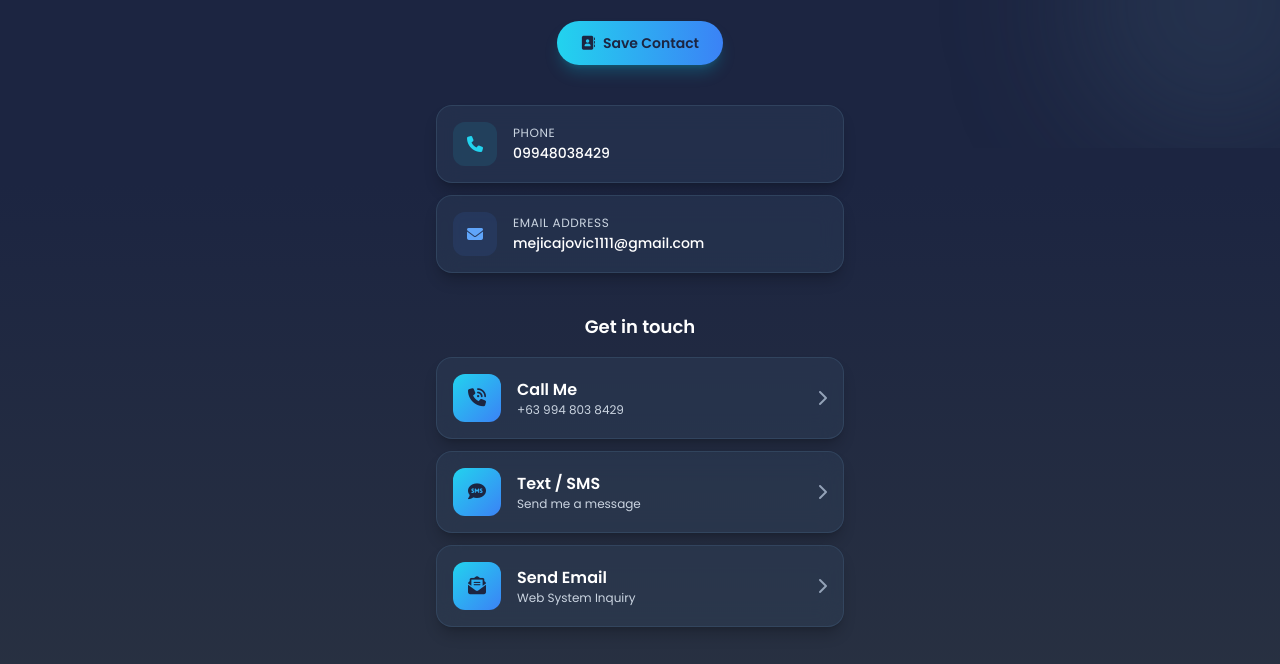
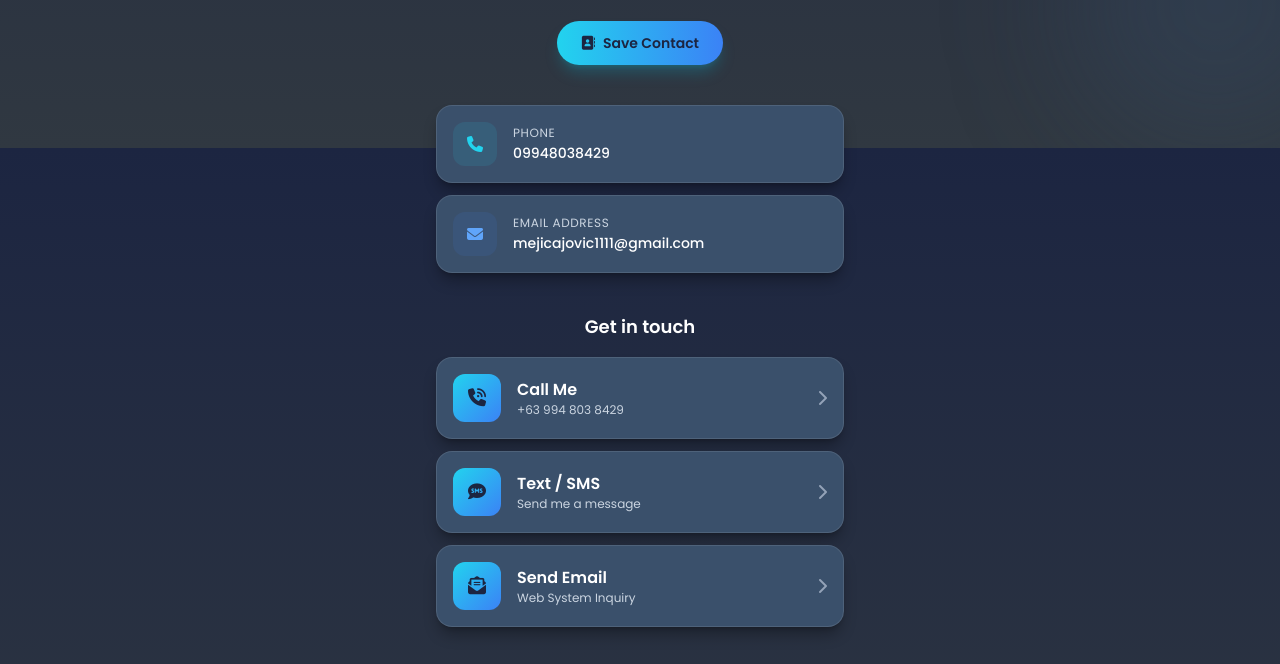
Before and after one commit to jovicmejica28/NFC, a plain HTML site: page index.html in a window 1280 px wide. Shown: the part 652-1316 px from the top of the page. Drawn offline with nearby package versions, Linux system fonts and the light colour scheme.

Commit message:
Make palette more visible: solid steel cards, navy-to-charcoal gradient
Co-Authored-By: Claude Opus 5.5 <noreply@anthropic.com>

```diff
--- a/index.html
+++ b/index.html
@@ -65,7 +65,7 @@
   </style>
 </head>
 
-<body class="min-h-screen bg-gradient-to-b from-navy via-navy to-charcoal font-sans text-slate-100 antialiased">
+<body class="min-h-screen bg-gradient-to-b from-navy to-charcoal bg-fixed font-sans text-slate-100 antialiased">
 
   <!-- Decorative background glows (purely visual) -->
   <div aria-hidden="true" class="pointer-events-none fixed inset-0 -z-10 overflow-hidden">
@@ -121,7 +121,7 @@
     <!-- Cards are stacked full-width so the long email address always fits on one line -->
     <section class="reveal mt-10 space-y-3" aria-label="Contact information">
       <!-- Phone card -->
-      <div class="flex items-center gap-4 rounded-2xl border border-steel/60 bg-steel/25 p-4 shadow-lg shadow-black/20 backdrop-blur-md">
+      <div class="flex items-center gap-4 rounded-2xl border border-white/10 bg-steel p-4 shadow-lg shadow-black/30">
         <div class="flex h-11 w-11 shrink-0 items-center justify-center rounded-xl bg-cyan-400/10 text-cyan-400">
           <i class="fa-solid fa-phone" aria-hidden="true"></i>
         </div>
@@ -132,7 +132,7 @@
       </div>
 
       <!-- Email card -->
-      <div class="flex items-center gap-4 rounded-2xl border border-steel/60 bg-steel/25 p-4 shadow-lg shadow-black/20 backdrop-blur-md">
+      <div class="flex items-center gap-4 rounded-2xl border border-white/10 bg-steel p-4 shadow-lg shadow-black/30">
         <div class="flex h-11 w-11 shrink-0 items-center justify-center rounded-xl bg-blue-500/10 text-blue-400">
           <i class="fa-solid fa-envelope" aria-hidden="true"></i>
         </div>
@@ -153,7 +153,7 @@
         <!-- Call -->
         <a href="tel:+639948038429"
            aria-label="Call Jovic at +63 994 803 8429"
-           class="group flex w-full items-center gap-4 rounded-2xl border border-steel/60 bg-steel/25 p-4 shadow-lg shadow-black/20 backdrop-blur-md transition duration-200 hover:scale-[1.02] hover:border-cyan-400/50 hover:bg-cyan-400/10 hover:shadow-cyan-500/20 active:scale-[0.98] focus:outline-none focus-visible:ring-2 focus-visible:ring-cyan-400">
+           class="group flex w-full items-center gap-4 rounded-2xl border border-white/10 bg-steel p-4 shadow-lg shadow-black/30 transition duration-200 hover:scale-[1.02] hover:border-cyan-400/50 hover:brightness-110 hover:shadow-cyan-500/20 active:scale-[0.98] focus:outline-none focus-visible:ring-2 focus-visible:ring-cyan-400">
           <span class="flex h-12 w-12 shrink-0 items-center justify-center rounded-xl bg-gradient-to-br from-cyan-400 to-blue-500 text-lg text-navy">
             <i class="fa-solid fa-phone-volume" aria-hidden="true"></i>
           </span>
@@ -167,7 +167,7 @@
         <!-- SMS -->
         <a href="sms:+639948038429"
            aria-label="Send a text message to Jovic"
-           class="group flex w-full items-center gap-4 rounded-2xl border border-steel/60 bg-steel/25 p-4 shadow-lg shadow-black/20 backdrop-blur-md transition duration-200 hover:scale-[1.02] hover:border-cyan-400/50 hover:bg-cyan-400/10 hover:shadow-cyan-500/20 active:scale-[0.98] focus:outline-none focus-visible:ring-2 focus-visible:ring-cyan-400">
+           class="group flex w-full items-center gap-4 rounded-2xl border border-white/10 bg-steel p-4 shadow-lg shadow-black/30 transition duration-200 hover:scale-[1.02] hover:border-cyan-400/50 hover:brightness-110 hover:shadow-cyan-500/20 active:scale-[0.98] focus:outline-none focus-visible:ring-2 focus-visible:ring-cyan-400">
           <span class="flex h-12 w-12 shrink-0 items-center justify-center rounded-xl bg-gradient-to-br from-cyan-400 to-blue-500 text-lg text-navy">
             <i class="fa-solid fa-comment-sms" aria-hidden="true"></i>
           </span>
@@ -181,7 +181,7 @@
         <!-- Email -->
         <a href="mailto:mejicajovic1111@gmail.com?subject=Web%20System%20Inquiry"
            aria-label="Send an email to Jovic"
-           class="group flex w-full items-center gap-4 rounded-2xl border border-steel/60 bg-steel/25 p-4 shadow-lg shadow-black/20 backdrop-blur-md transition duration-200 hover:scale-[1.02] hover:border-cyan-400/50 hover:bg-cyan-400/10 hover:shadow-cyan-500/20 active:scale-[0.98] focus:outline-none focus-visible:ring-2 focus-visible:ring-cyan-400">
+           class="group flex w-full items-center gap-4 rounded-2xl border border-white/10 bg-steel p-4 shadow-lg shadow-black/30 transition duration-200 hover:scale-[1.02] hover:border-cyan-400/50 hover:brightness-110 hover:shadow-cyan-500/20 active:scale-[0.98] focus:outline-none focus-visible:ring-2 focus-visible:ring-cyan-400">
           <span class="flex h-12 w-12 shrink-0 items-center justify-center rounded-xl bg-gradient-to-br from-cyan-400 to-blue-500 text-lg text-navy">
             <i class="fa-solid fa-envelope-open-text" aria-hidden="true"></i>
           </span>
@@ -246,7 +246,7 @@
 
   <!-- Toast shown after the vCard downloads -->
   <div id="toast" role="status" aria-live="polite"
-       class="pointer-events-none fixed bottom-20 left-1/2 -translate-x-1/2 rounded-full border border-steel/60 bg-charcoal/95 px-4 py-2 text-sm text-white opacity-0 shadow-lg backdrop-blur transition duration-300">
+       class="pointer-events-none fixed bottom-20 left-1/2 -translate-x-1/2 rounded-full border border-white/10 bg-charcoal/95 px-4 py-2 text-sm text-white opacity-0 shadow-lg backdrop-blur transition duration-300">
   </div>
 
   <!-- ============ SCRIPTS ============ -->
```
